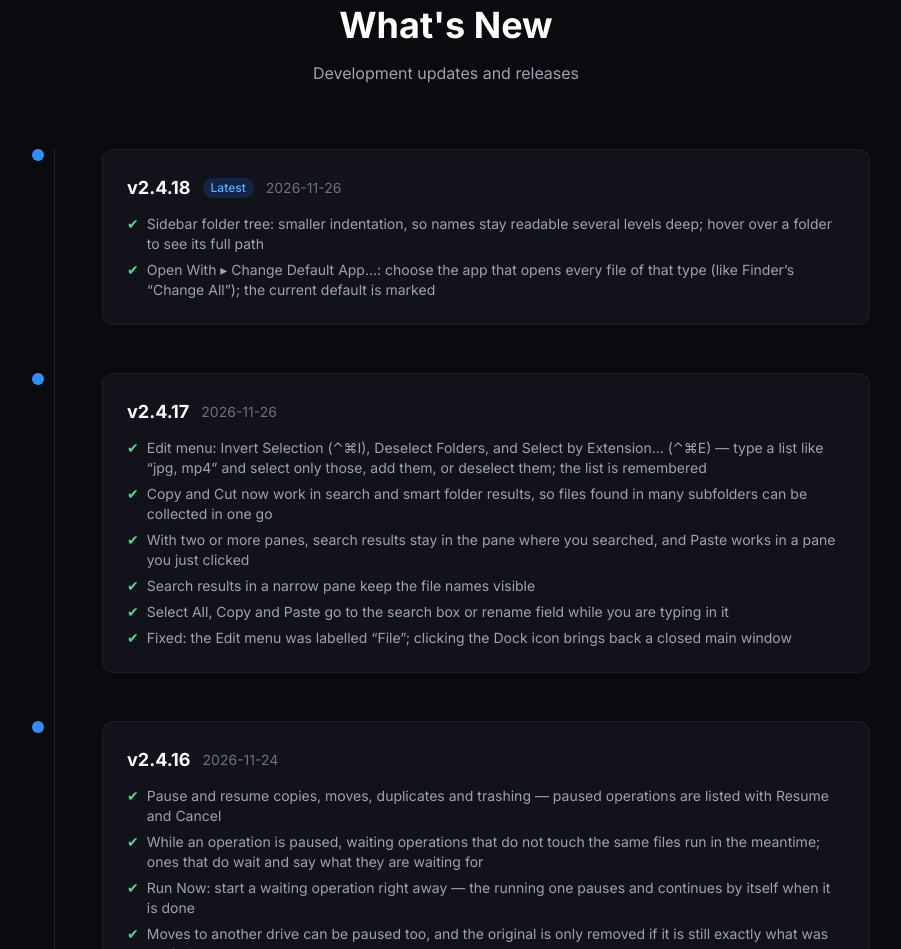
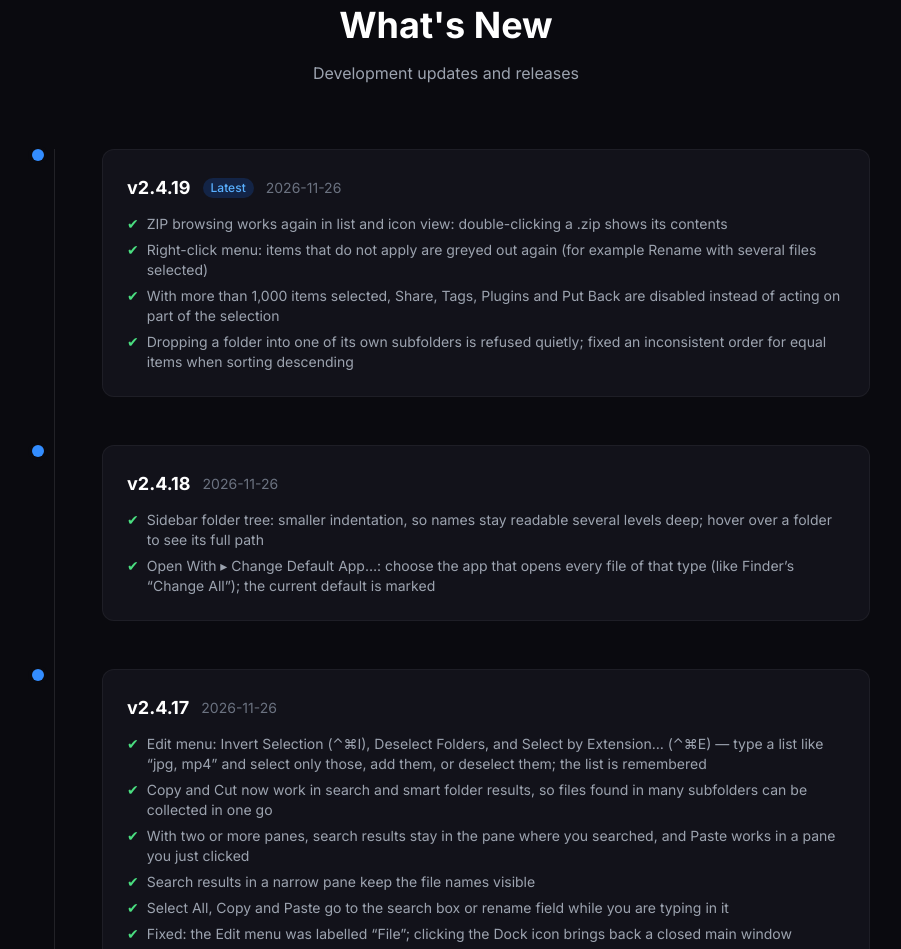
Before and after one commit to revivals47/hayate-app, a plain HTML site: page index.html in a window 1280 px wide. Shown: the part 5200-6149 px from the top of the page, without its empty margins (194-1095 px from the left). Drawn offline with nearby package versions, Linux system fonts and the light colour scheme.

Commit message:
landing: v2.4.19 download link and what's new
Co-Authored-By: Claude Opus 5.5 <noreply@anthropic.com>

```diff
--- a/index.html
+++ b/index.html
@@ -521,7 +521,7 @@
             </p>
 
             <div class="flex items-center justify-center gap-4 mb-8">
-                <a href="https://github.com/revivals47/hayate-app/releases/download/v2.4.18/Hayate-2.4.18.dmg" class="px-10 py-4 bg-hayate-600 hover:bg-hayate-700 text-white text-lg font-bold rounded-xl transition shadow-lg shadow-hayate-600/25">
+                <a href="https://github.com/revivals47/hayate-app/releases/download/v2.4.19/Hayate-2.4.19.dmg" class="px-10 py-4 bg-hayate-600 hover:bg-hayate-700 text-white text-lg font-bold rounded-xl transition shadow-lg shadow-hayate-600/25">
                     <span data-i18n="dl.cta">Download Hayate.dmg</span>
                 </a>
             </div>
@@ -551,13 +551,30 @@
                 <!-- Timeline line -->
                 <div class="absolute left-4 md:left-8 top-0 bottom-0 w-px bg-white/10"></div>
 
+                <!-- v2.4.19 -->
+                <div class="relative pl-12 md:pl-20 pb-12">
+                    <div class="absolute left-2.5 md:left-6.5 w-3 h-3 rounded-full bg-hayate-500 ring-4 ring-dark-900"></div>
+                    <div class="bg-dark-800 rounded-xl border border-white/5 p-6">
+                        <div class="flex items-center gap-3 mb-3">
+                            <span class="text-lg font-bold">v2.4.19</span>
+                            <span class="text-xs px-2 py-0.5 rounded-full bg-hayate-600/20 text-hayate-400 font-medium">Latest</span>
+                            <span class="text-sm text-gray-500">2026-11-26</span>
+                        </div>
+                        <ul class="space-y-1.5 text-sm text-gray-400">
+                            <li class="flex gap-2"><span class="text-green-400">&#x2714;</span> ZIP browsing works again in list and icon view: double-clicking a .zip shows its contents</li>
+                            <li class="flex gap-2"><span class="text-green-400">&#x2714;</span> Right-click menu: items that do not apply are greyed out again (for example Rename with several files selected)</li>
+                            <li class="flex gap-2"><span class="text-green-400">&#x2714;</span> With more than 1,000 items selected, Share, Tags, Plugins and Put Back are disabled instead of acting on part of the selection</li>
+                            <li class="flex gap-2"><span class="text-green-400">&#x2714;</span> Dropping a folder into one of its own subfolders is refused quietly; fixed an inconsistent order for equal items when sorting descending</li>
+                        </ul>
+                    </div>
+                </div>
+
                 <!-- v2.4.18 -->
                 <div class="relative pl-12 md:pl-20 pb-12">
                     <div class="absolute left-2.5 md:left-6.5 w-3 h-3 rounded-full bg-hayate-500 ring-4 ring-dark-900"></div>
                     <div class="bg-dark-800 rounded-xl border border-white/5 p-6">
                         <div class="flex items-center gap-3 mb-3">
                             <span class="text-lg font-bold">v2.4.18</span>
-                            <span class="text-xs px-2 py-0.5 rounded-full bg-hayate-600/20 text-hayate-400 font-medium">Latest</span>
                             <span class="text-sm text-gray-500">2026-11-26</span>
                         </div>
                         <ul class="space-y-1.5 text-sm text-gray-400">
```
